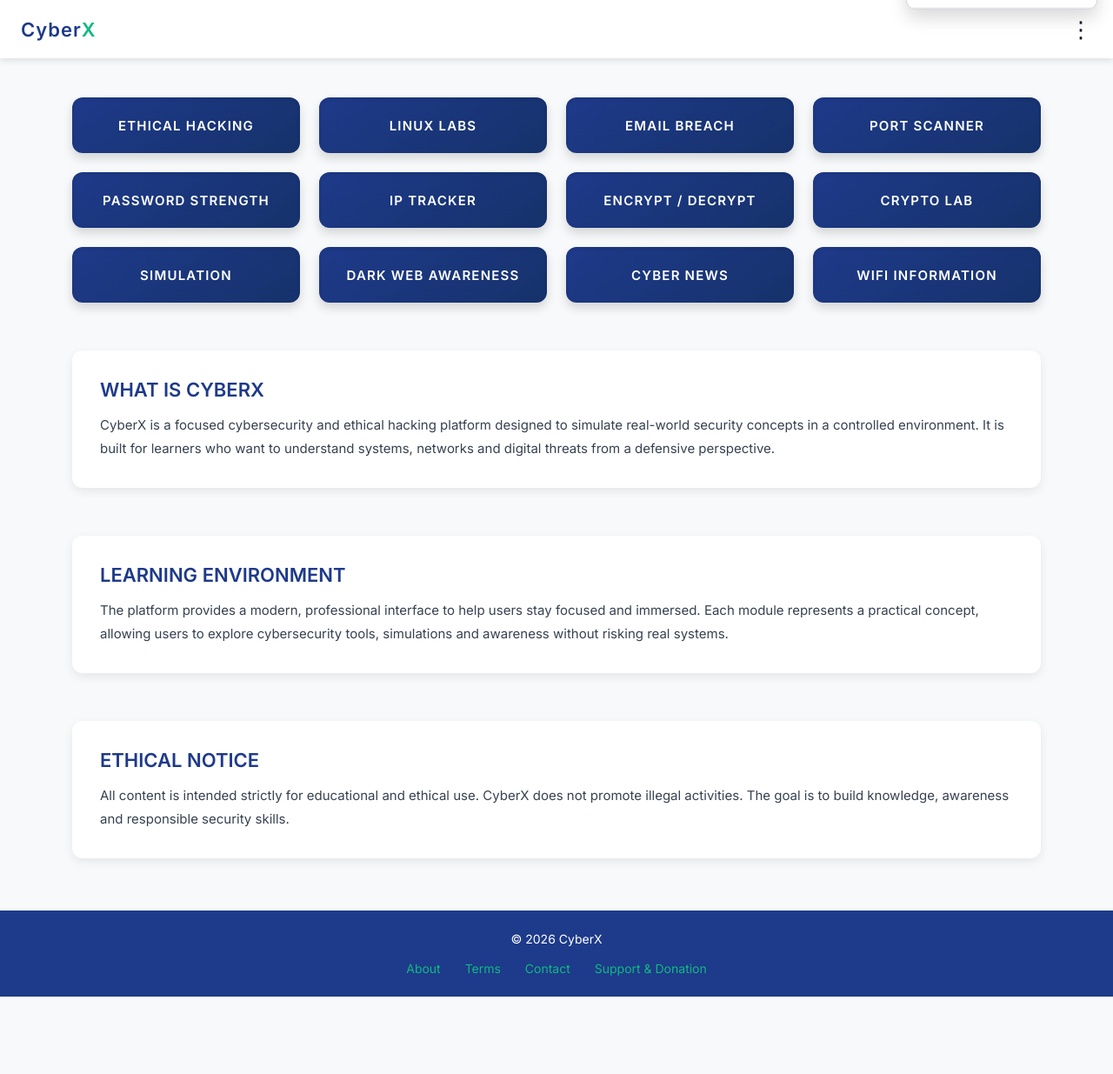
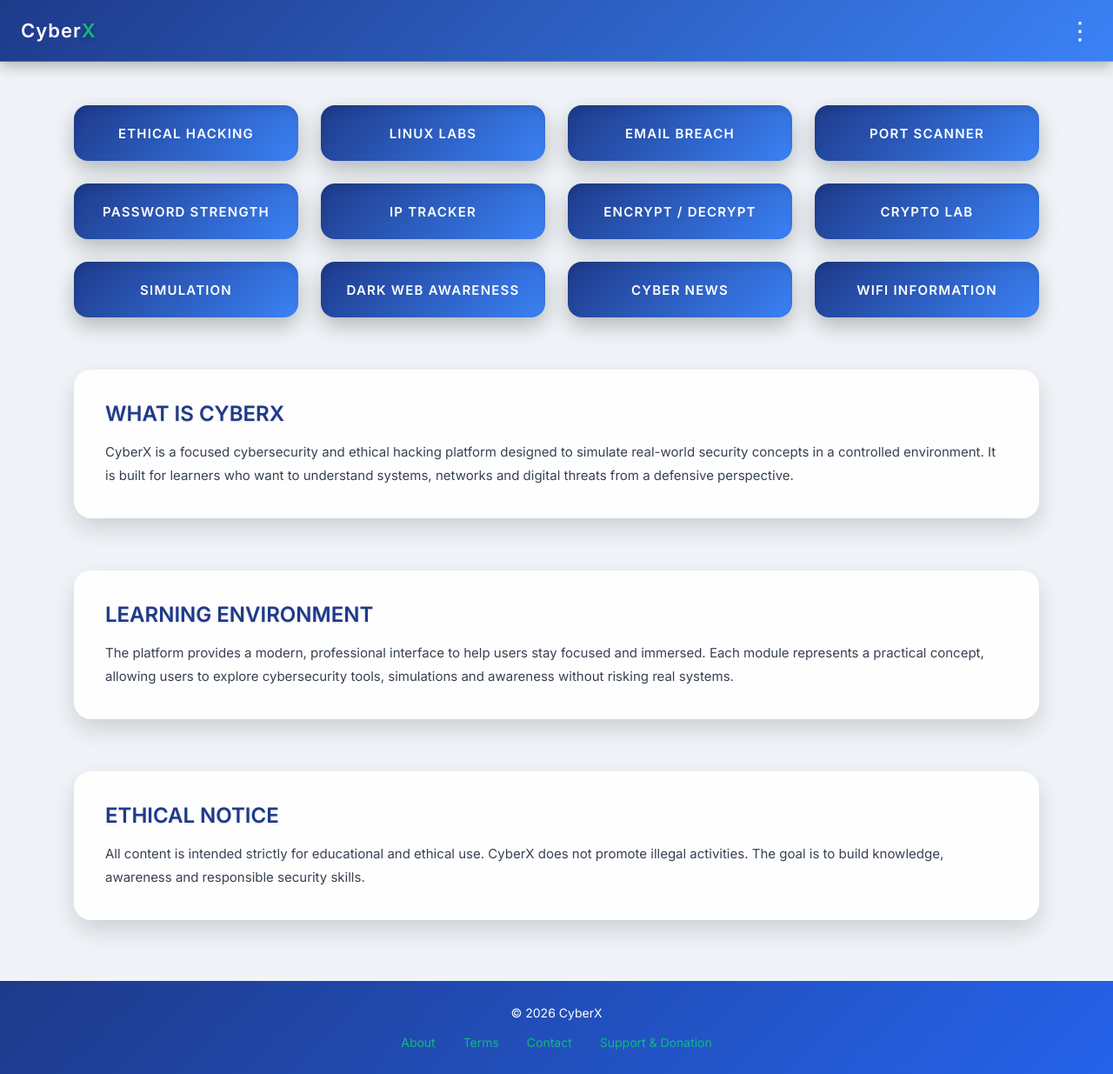
Before and after one commit to Kamran-Liaquat404/cyberx-security-labs, a plain HTML site: page index.html in a window 1280 px wide. Shown: the whole page at 87% size. Before the commit the page ends 1146 px from the top, so only its background shows below. Drawn offline with Linux system fonts and the light colour scheme.

Commit message:
Update index.html

```diff
--- a/index.html
+++ b/index.html
@@ -11,10 +11,11 @@
 <style>
 *{margin:0;padding:0;box-sizing:border-box;}
 body{
-  background:#F8F9FA;
-  color:#111827;
+  background:#f0f4f8;
+  color:#1f2937;
   font-family:'Inter', sans-serif;
   overflow-x:hidden;
+  transition: all 0.3s ease;
 }
 
 /* ===== HEADER ===== */
@@ -23,66 +24,83 @@ header{
   justify-content:space-between;
   align-items:center;
   padding:18px 24px;
-  background:#FFFFFF;
-  box-shadow:0 2px 8px rgba(0,0,0,0.12);
+  background:linear-gradient(135deg,#1E3A8A,#3B82F6);
+  color:#fff;
+  box-shadow:0 6px 16px rgba(0,0,0,0.25);
   position:sticky;
   top:0;
   z-index:100;
+  border-bottom:1px solid rgba(255,255,255,0.2);
+  transition: all 0.3s ease;
 }
 .logo{
   font-size:22px;
   font-weight:bold;
   letter-spacing:1px;
-  color:#1E3A8A;
+  color:#fff;
 }
-.logo span{color:#10B981;}
-
+.logo span{
+  color:#10B981;
+  text-shadow:0 2px 6px rgba(0,0,0,0.3);
+}
 .menu-btn{
-  font-size:26px;
+  font-size:28px;
   cursor:pointer;
   user-select:none;
+  transition: transform 0.35s ease, color 0.25s ease;
+}
+.menu-btn:hover{
+  transform: rotate(90deg);
+  color:#10B981;
 }
 
 /* ===== DROPDOWN ===== */
 .dropdown{
   position:fixed;
-  top:60px;
+  top:70px;
   right:18px;
-  width:220px;
-  background:#FFFFFF;
-  border:1px solid #D1D5DB;
-  border-radius:10px;
-  transform:translateY(-120%);
-  transition:0.35s ease;
+  width:240px;
+  background: rgba(255,255,255,0.95);
+  backdrop-filter: blur(12px);
+  border-radius:16px;
+  transform: scaleY(0);
+  transform-origin: top;
+  transition: transform 0.25s ease-out;
   z-index:999;
-  box-shadow:0 10px 20px rgba(0,0,0,0.15);
+  box-shadow:0 16px 32px rgba(0,0,0,0.25);
 }
-.dropdown.active{transform:translateY(0);}
+.dropdown.active{
+  transform: scaleY(1);
+}
 .dropdown a{
   display:block;
-  padding:14px 16px;
+  padding:14px 20px;
   color:#1E3A8A;
   text-decoration:none;
-  border-bottom:1px solid #E5E7EB;
-  transition:0.2s;
+  border-bottom:1px solid rgba(0,0,0,0.05);
+  font-weight:500;
+  transition: all 0.25s ease;
+  border-radius:12px;
+  margin:4px 8px;
 }
 .dropdown a:hover{
-  background:#EFF6FF;
-  color:#0F172A;
+  background:linear-gradient(90deg,#3B82F6,#2563EB);
+  color:#fff;
+  transform: translateX(5px);
 }
 
 /* ===== LAYOUT ===== */
 .container{
   max-width:1150px;
-  margin:45px auto;
-  padding:0 18px;
+  margin:50px auto;
+  padding:0 20px;
 }
 
 /* ===== GRID ===== */
 .grid{
   display:grid;
-  grid-template-columns:repeat(auto-fit,minmax(230px,1fr));
-  gap:22px;
+  grid-template-columns:repeat(auto-fit,minmax(240px,1fr));
+  gap:26px;
 }
 
 /* ===== PROFESSIONAL BUTTONS ===== */
@@ -95,51 +113,58 @@ header{
   font-size:15px;
   letter-spacing:1.2px;
   color:#fff;
-  background: linear-gradient(145deg, #1E3A8A, #16326B);
-  border-radius:12px;
+  background: linear-gradient(135deg,#1E3A8A,#3B82F6);
+  border-radius:16px;
   border:none;
   padding:16px 0;
   min-height:64px;
   width:100%;
-  box-shadow: 0 6px 12px rgba(0,0,0,0.15),0 2px 4px rgba(0,0,0,0.08) inset;
-  transition: all 0.25s cubic-bezier(0.4, 0, 0.2, 1);
+  box-shadow: 0 10px 24px rgba(0,0,0,0.25),0 4px 8px rgba(0,0,0,0.1) inset;
+  transition: all 0.35s cubic-bezier(0.4,0,0.2,1);
   cursor:pointer;
   position:relative;
   overflow:hidden;
 }
 .tool-btn:hover{
-  transform: translateY(-4px) scale(1.03);
-  background: linear-gradient(145deg, #2450B0, #1A2A63);
-  box-shadow: 0 10px 20px rgba(0,0,0,0.18),0 4px 8px rgba(0,0,0,0.1) inset;
+  transform: translateY(-6px) scale(1.04);
+  background: linear-gradient(135deg,#3B82F6,#1E3A8A);
+  box-shadow: 0 16px 32px rgba(0,0,0,0.35),0 4px 8px rgba(0,0,0,0.1) inset;
 }
 .tool-btn:active{
   transform: translateY(2px) scale(0.98);
-  box-shadow: 0 4px 8px rgba(0,0,0,0.12),0 2px 4px rgba(0,0,0,0.06) inset;
+  box-shadow: 0 8px 16px rgba(0,0,0,0.18),0 2px 4px rgba(0,0,0,0.06) inset;
 }
 .tool-btn::after{
   content:"";
   position:absolute;
   inset:0;
-  border-radius:12px;
+  border-radius:16px;
   box-shadow:0 0 0 rgba(255,255,255,0);
   transition:0.35s ease;
 }
 .tool-btn:hover::after{
-  box-shadow:0 0 25px rgba(26, 77, 216, 0.35);
+  box-shadow:0 0 35px rgba(59,130,246,0.35);
 }
 
 /* ===== SECTIONS ===== */
 .section{
-  margin-top:55px;
-  padding:32px;
-  background:#FFFFFF;
-  border-radius:12px;
-  box-shadow:0 4px 12px rgba(0,0,0,0.08);
+  margin-top:60px;
+  padding:36px;
+  background: rgba(255,255,255,0.9);
+  backdrop-filter: blur(14px);
+  border-radius:20px;
+  box-shadow:0 12px 28px rgba(0,0,0,0.15);
+  transition: all 0.35s ease;
+}
+.section:hover{
+  transform: translateY(-6px);
+  box-shadow:0 18px 36px rgba(0,0,0,0.22);
 }
 .section h2{
   color:#1E3A8A;
-  font-size:22px;
-  margin-bottom:14px;
+  font-size:24px;
+  margin-bottom:16px;
+  text-shadow: 0 1px 2px rgba(0,0,0,0.15);
 }
 .section p{
   color:#374151;
@@ -149,27 +174,31 @@ header{
 
 /* ===== FOOTER ===== */
 footer{
-  margin-top:60px;
-  padding:24px;
+  margin-top:70px;
+  padding:28px;
   text-align:center;
-  background:#1E3A8A;
+  background:linear-gradient(135deg,#1E3A8A,#2563EB);
   color:#FFFFFF;
   font-size:14px;
+  transition: all 0.3s ease;
 }
 footer a{
   color:#10B981;
-  margin:0 12px;
+  margin:0 14px;
   text-decoration:none;
+  font-weight:500;
+  transition: color 0.3s ease, transform 0.3s ease;
 }
 footer a:hover{
-  color:#FFFFFF;
+  color:#fff;
   text-decoration:underline;
+  transform: translateY(-2px);
 }
 
 /* ===== MOBILE ===== */
 @media(max-width:600px){
   .logo{font-size:18px;}
-  .tool-btn{font-size:13px;padding:14px 0;min-height:56px;}
+  .tool-btn{font-size:14px;padding:14px 0;min-height:56px;}
 }
 </style>
 </head>
@@ -255,12 +284,14 @@ const menuBtn = document.getElementById("menuBtn");
 const dropdown = document.getElementById("dropdown");
 
 menuBtn.onclick = () => {
+  // Smooth professional open/close animation
   dropdown.classList.toggle("active");
+  menuBtn.style.transform = dropdown.classList.contains("active") ? "rotate(90deg)" : "rotate(0deg)";
 };
-
 document.addEventListener("click", (e) => {
   if (!menuBtn.contains(e.target) && !dropdown.contains(e.target)) {
     dropdown.classList.remove("active");
+    menuBtn.style.transform = "rotate(0deg)";
   }
 });
 </script>
```
